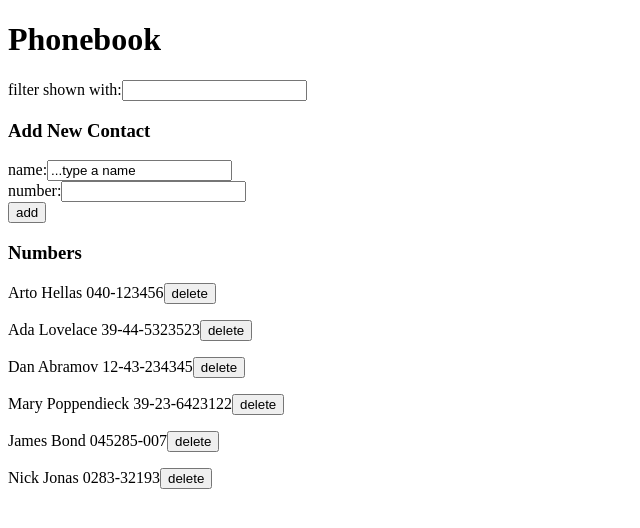
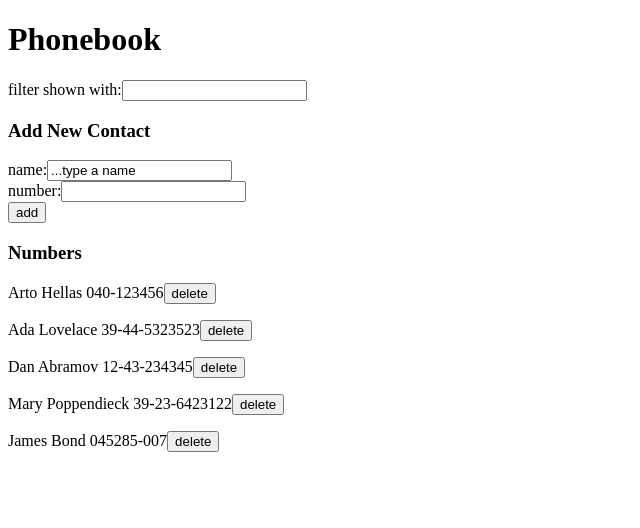
Before and after one commit to GioFrance/fullstackopen, a React (Create React App) app in the folder part2/phonebook/: page / in a window 1280 px wide. Shown: the top 528 px of the page, without its empty margins (0-640 px from the left). Built offline with nearby package versions, Linux system fonts and the light colour scheme; data requests are answered from the project's data file.

Commit message:
part2.14 delete using id and name

```diff
--- a/part2/phonebook/db.json
+++ b/part2/phonebook/db.json
@@ -24,11 +24,6 @@
       "name": "James Bond",
       "number": "045285-007",
       "id": 5
-    },
-    {
-      "name": "Nick Jonas",
-      "number": "0283-32193",
-      "id": 7
     }
   ]
 }
--- a/part2/phonebook/src/App.js
+++ b/part2/phonebook/src/App.js
@@ -15,6 +15,7 @@ const App = () => {
 
   useEffect(() => {
     phonebookServices.getAll().then((initialPersons) => {
+      console.log(initialPersons);
       setPersons(initialPersons);
     });
   }, []);
@@ -40,9 +41,8 @@ const App = () => {
     setNumber("");
   };
 
-  const deletePhonebook = (id) => {
-    const person = persons.find((n) => n.id === id);
-    if (window.confirm(`Delete ${person.name}`)) {
+  const deletePhonebook = (id, name) => {
+    if (window.confirm(`Delete ${name}`)) {
       phonebookServices.remove(id).then((returnedPerson) => {
         persons.map((person) => (person.id !== id ? person : returnedPerson));
       });
--- a/part2/phonebook/src/components/PersonList.js
+++ b/part2/phonebook/src/components/PersonList.js
@@ -2,7 +2,10 @@ const PersonList = ({ personRef, deletePerson }) => {
   return (
     <p>
       {personRef.name} {personRef.number}
-      <button onClick={() => deletePerson(personRef.id)}> delete</button>
+      <button onClick={() => deletePerson(personRef.id, personRef.name)}>
+        {" "}
+        delete{" "}
+      </button>
     </p>
   );
 };
```
